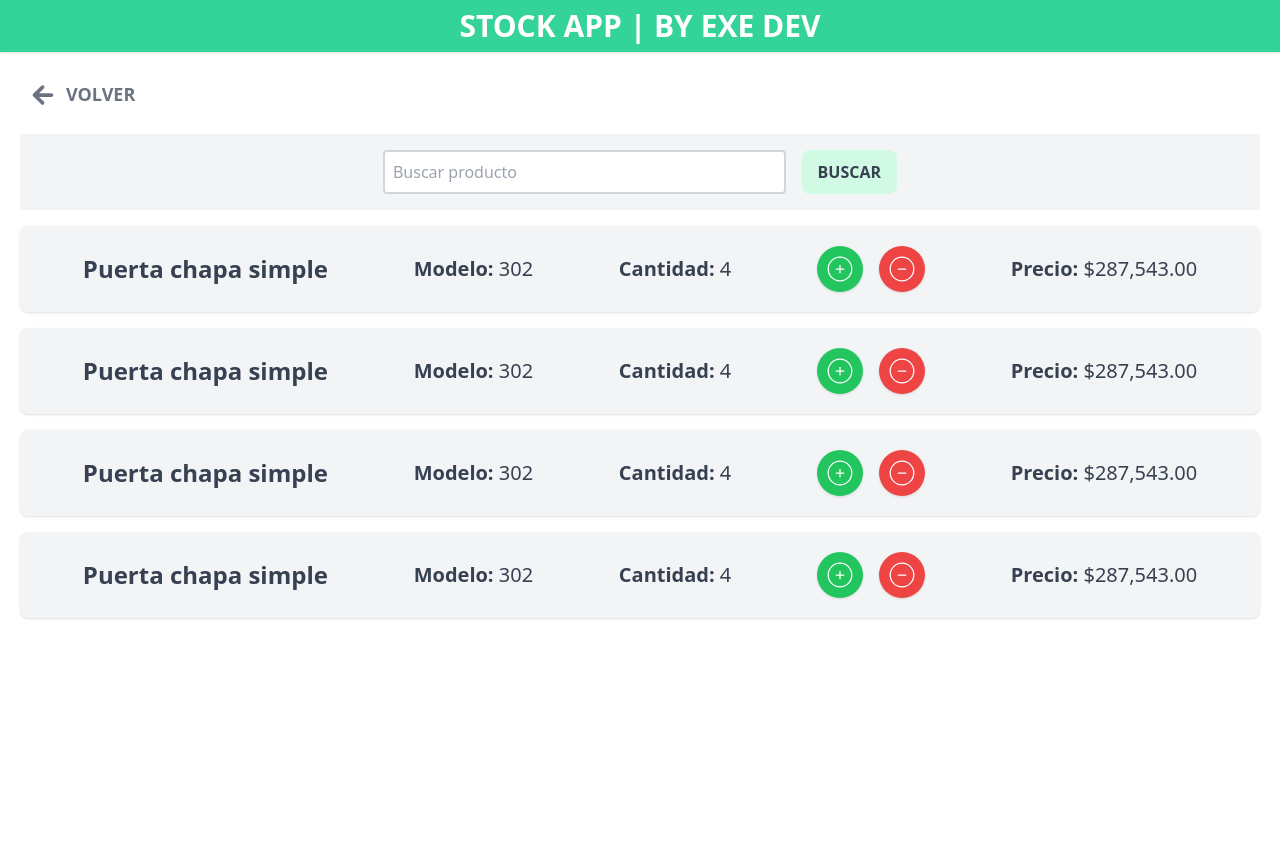
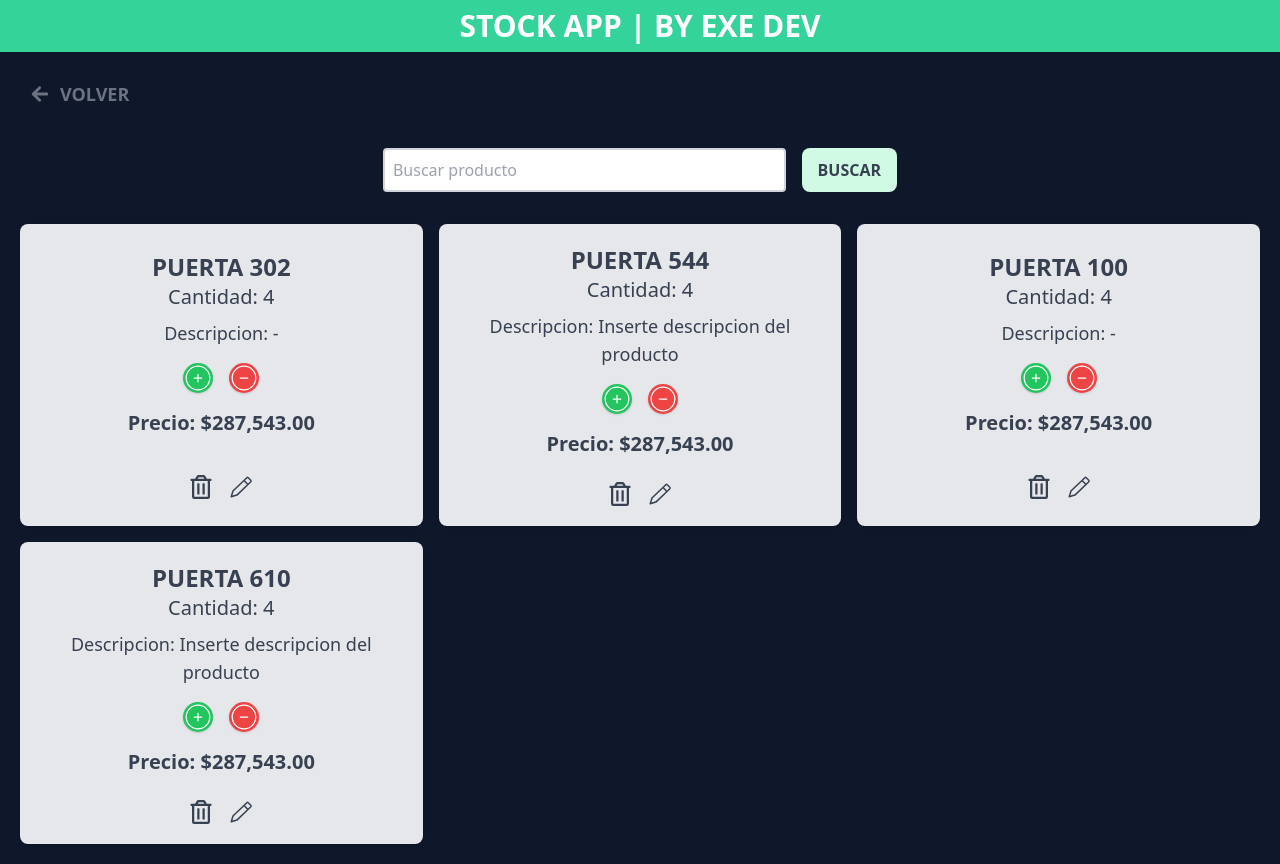
Before and after one commit to exe-quiel-dev/control_negocio_app, a React (Vite) app: page /inventario in a window 1280 px wide. Before the commit the page ends 800 px from the top, so only its background shows below. Built offline with nearby package versions, Linux system fonts and the light colour scheme.

Commit message:
Vista lista

```diff
--- a/index.html
+++ b/index.html
@@ -8,7 +8,7 @@
     <meta name="viewport" content="width=device-width, initial-scale=1.0" />
     <title>STOCK APP</title>
   </head>
-  <body>
+  <body class="bg-slate-900">
     <div id="root"></div>
     <script type="module" src="/src/main.jsx"></script>
   </body>
--- a/src/components/ProductoInventario.jsx
+++ b/src/components/ProductoInventario.jsx
@@ -1,8 +1,10 @@
 /* eslint-disable react/prop-types */
 import { CiCirclePlus, CiCircleMinus } from "react-icons/ci";
+import { FaRegTrashAlt } from "react-icons/fa";
+import { GoPencil } from "react-icons/go";
 
 const ProductoInventario = ({ producto }) => {
-  const { nombre, cantidad, precio, modelo } = producto
+  const { nombre, cantidad, precio, info } = producto
 
   const formatearDinero = precio => {
     return precio.toLocaleString('en-US', {
@@ -13,15 +15,21 @@ const ProductoInventario = ({ producto }) => {
 
 
   return (
-    <div className="bg-gray-100 text-gray-700 w-full flex justify-around items-center rounded-lg p-5 shadow">
-      <h2 className="font-black text-2xl">{nombre}</h2>
-      <p className="text-xl"><span className="font-bold">Modelo:</span> {modelo}</p>
-      <p className="text-xl"><span className="font-bold">Cantidad:</span> {cantidad}</p>
-      <div className="flex gap-4">
-        <button className="bg-green-500 p-2 text-white rounded-full shadow hover:bg-green-700"><CiCirclePlus className="text-3xl" /></button>
-        <button className="bg-red-500 p-2 text-white rounded-full shadow hover:bg-red-700"><CiCircleMinus className="text-3xl" /></button>
+    <div id="info_prod" className="bg-gray-200 text-gray-700 w-full flex flex-col justify-around items-center gap-4 rounded-lg p-5 shadow">
+      <div className="text-center">
+        <h2 className="font-black text-2xl uppercase">{nombre}</h2>
+        <p className="text-xl">Cantidad: {cantidad}</p>
+        <p className="text-lg py-2">Descripcion: {info || '-'}</p>
+        <div className="flex gap-4 justify-center py-2">
+          <button className="bg-green-500 text-white rounded-full shadow hover:bg-green-700"><CiCirclePlus className="text-3xl" /></button>
+          <button className="bg-red-500 text-white rounded-full shadow hover:bg-red-700"><CiCircleMinus className="text-3xl" /></button>
+        </div>
+        <p className="text-xl py-2 font-bold">Precio: {formatearDinero(precio)}</p>
       </div>
-      <p className="text-xl"><span className="font-bold">Precio:</span> {formatearDinero(precio)}</p>
+      <div id="editar_eliminar" className="flex justify-center gap-4">
+          <FaRegTrashAlt className="text-2xl hover:text-red-500 cursor-pointer" />
+          <GoPencil className="text-2xl hover:text-blue-500 cursor-pointer" />
+      </div>
     </div>
   )
 }
--- a/src/components/ProveedorCard.jsx
+++ b/src/components/ProveedorCard.jsx
@@ -11,7 +11,7 @@ const ProveedorCard = ({datos}) => {
   }
 
   return (
-    <div className="bg-gray-100 text-gray-700 w-1/2 shadow flex flex-col justify-around items-center rounded-lg p-5">
+    <div id="info_proveedor" className="bg-gray-200 text-gray-700 w-1/2 shadow flex flex-col justify-around items-center rounded-lg p-5">
       <h2 className="font-black text-2xl">{nombre}</h2>
       <p className="text-xl"><span className="font-bold">Total:</span> {formatearDinero(total)}</p>
       <p className="text-xl"><span className="font-bold">Pagado:</span> {formatearDinero(pagado)}</p>
--- a/src/constants/ProductosInventario.js
+++ b/src/constants/ProductosInventario.js
@@ -1,33 +1,33 @@
 const productos = [
   {
-    nombre: 'Puerta chapa simple',
+    nombre: 'Puerta 302',
     precio: 287543,
-    modelo: 302,
+    info: '',
     categoria: 'puertas',
     cantidad: 4,
     id:1
   },
   {
-    nombre: 'Puerta chapa simple',
+    nombre: 'Puerta 544',
     categoria: 'puertas',
     precio: 287543,
-    modelo: 302,
+    info: 'Inserte descripcion del producto',
     cantidad: 4,
     id:2
   },
   {
-    nombre: 'Puerta chapa simple',
+    nombre: 'Puerta 100',
     categoria: 'puertas',
     precio: 287543,
-    modelo: 302,
+    info: '',
     cantidad: 4,
     id:3
   },
   {
-    nombre: 'Puerta chapa simple',
+    nombre: 'Puerta 610',
     categoria: 'puertas',
     precio: 287543,
-    modelo: 302,
+    info: 'Inserte descripcion del producto',
     cantidad: 4,
     id:4
   }
--- a/src/context/InventarioProvider.jsx
+++ b/src/context/InventarioProvider.jsx
@@ -5,10 +5,14 @@ const InventarioContext = createContext();
 
 const InventarioProvider = ({children}) => {
 
+const prueba = () => {
+  console.log('hola')
+}
+
   return(
     <InventarioContext.Provider
       value={{
-
+        prueba
       }}
     >
       {children}
--- a/src/main.jsx
+++ b/src/main.jsx
@@ -28,6 +28,10 @@ const router = createBrowserRouter([
       {
         path: '/proveedores',
         element: <Proveedores />
+      },
+      {
+        path: '/pedidos',
+        element: <Proveedores />
       }
     ]
   }
--- a/src/pages/Index.jsx
+++ b/src/pages/Index.jsx
@@ -8,7 +8,7 @@ import { FaTruck } from "react-icons/fa6";
 
 const Index = () => {
   return (
-    <main className="bg-gray-100">
+    <main className="bg-slate-900">
       <div className="h-screen container mx-auto grid grid-cols-3 place-items-center gap-4">
         <Link
           className="bg-emerald-100 hover:bg-emerald-300 hover:shadow-md w-3/4 h-1/3 flex flex-col items-center justify-center gap-4 rounded cursor-pointer hover:border-2 hover:border-emerald-400 text-gray-800 hover:text-emerald-100"
@@ -19,10 +19,10 @@ const Index = () => {
         </Link>
         <Link
           className="bg-emerald-100 hover:bg-emerald-300 hover:shadow-md w-3/4 h-1/3 flex flex-col items-center justify-center gap-4 rounded cursor-pointer hover:border-2 hover:border-emerald-400 text-gray-800 hover:text-emerald-100"
-          to='/'
+          to='/pedidos'
         >
           <GrTransaction className="text-8xl" />
-          <h2 className="uppercase font-black text-2xl">Movimientos</h2>
+          <h2 className="uppercase font-black text-2xl">Pedidos</h2>
         </Link>
         <Link
           className="bg-emerald-100 hover:bg-emerald-300 hover:shadow-md w-3/4 h-1/3 flex flex-col items-center justify-center gap-4 rounded cursor-pointer hover:border-2 hover:border-emerald-400 text-gray-800 hover:text-emerald-100"
--- a/src/pages/Inventario.jsx
+++ b/src/pages/Inventario.jsx
@@ -1,9 +1,10 @@
 // HOOKS
-import { useState } from 'react';
+import { useState, useContext } from 'react';
 // COMPONENTS
 import { Link } from 'react-router-dom';
 import ProductoInventario from '../components/ProductoInventario'
-
+// CONTEXT
+import InventarioContext from '../context/InventarioProvider';
 
 import productos from "../constants/ProductosInventario"
 
@@ -12,28 +13,31 @@ import { IoMdArrowRoundBack } from "react-icons/io";
 
 const Inventario = () => {
   const [selected, setSelected] = useState(false);
-  console.log(selected)
+
+  const {prueba} = useContext(InventarioContext)
+
+prueba()
   return (
     <main className="flex flex-col items-center justify-center container mx-auto gap-4 p-5">
-      <div className='flex justify-start w-full'>
-        <div className='hover:bg-emerald-300 p-2 rounded-lg'>
+      <div id="top" className='flex justify-start w-full'>
+        <div className='p-2 rounded-lg'>
           <Link
-            className='text-gray-500 flex gap-2 hover:text-gray-700 cursor-pointer hover:drop-shadow'
+            className='text-gray-500 flex items-center gap-2 hover:text-white cursor-pointer hover:drop-shadow'
             to='/'
           >
-            <IoMdArrowRoundBack className='text-3xl' />
+            <IoMdArrowRoundBack className='text-2xl' />
             <span className='text-lg font-semibold uppercase'>Volver</span>
           </Link>
         </div>
       </div>
       <div className='container mx-auto'>
-        <form className='p-4 bg-gray-100 rounded w-full flex justify-center gap-4'>
+        <form className='p-4 w-full flex justify-center gap-4'>
           <input
             type='search'
             placeholder='Buscar producto'
-            className='text-gray-700 w-1/3 p-2 border-2 border-gray-300 rounded outline-none'
-            onFocus={() => {setSelected(true)}}
-            onBlur={() => {setSelected(false)}}
+            className='text-gray-700 w-full md:w-1/2 lg:w-1/3 p-2 border-2 border-gray-300 rounded outline-none'
+            onFocus={() => { setSelected(true) }}
+            onBlur={() => { setSelected(false) }}
           />
           <input
             type='submit'
@@ -42,9 +46,11 @@ const Inventario = () => {
           />
         </form>
       </div>
-      {productos.map(producto => (
-        <ProductoInventario key={producto.id} producto={producto} />
-      ))}
+      <div id="productos" className='grid grid-cols-1 md:grid-cols-2 lg:grid-cols-3 gap-4'>
+        {productos.map(producto => (
+          <ProductoInventario key={producto.id} producto={producto} />
+        ))}
+      </div>
     </main>
   )
 }
--- a/src/pages/Proveedores.jsx
+++ b/src/pages/Proveedores.jsx
@@ -1,11 +1,26 @@
 // COMPONENTS
+import { Link } from "react-router-dom";
 import ProveedorCard from "../components/ProveedorCard"
+
+// ICONS
+import { IoMdArrowRoundBack } from "react-icons/io";
 
 import { proveedores } from "../constants/Proveedores"
 
 const Proveedores = () => {
   return (
     <main className="flex flex-col items-center justify-center container mx-auto gap-4 p-5">
+      <div className='flex justify-start w-full'>
+        <div className='p-2 rounded-lg'>
+          <Link
+            className='text-gray-500 flex items-center gap-2 hover:text-white cursor-pointer hover:drop-shadow'
+            to='/'
+          >
+            <IoMdArrowRoundBack className='text-3xl' />
+            <span className='text-lg font-semibold uppercase'>Volver</span>
+          </Link>
+        </div>
+      </div>
       {proveedores.map(proveedor => (
         <ProveedorCard key={proveedor.id} datos={proveedor} />
       ))}
```
